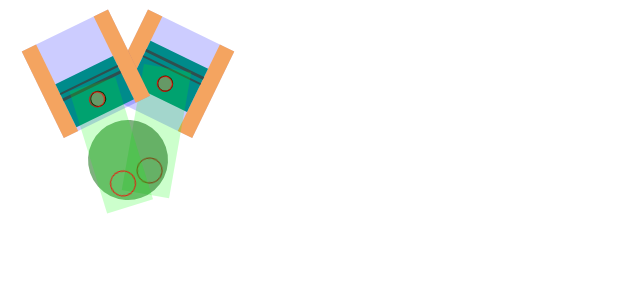
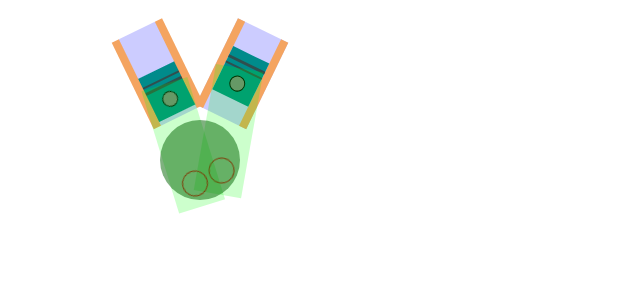
Before and after one commit to todorovski-vasil/react-pistons-animation, a React (Create React App) app: page / in a window 1280 px wide. Shown: the top 300 px of the page, without its empty margins (0-640 px from the left). Built offline with nearby package versions, Linux system fonts and the light colour scheme.

Commit message:
Cylinder bore and angle are configurable.
- the timing gets calculated based on the angle
- a lot of tweaks in the CSS, to make everything less hardcoded
- added style property to overload the defaults and pass the props for
angle and bore

```diff
--- a/src/App.tsx
+++ b/src/App.tsx
@@ -10,26 +10,27 @@ import CrankShaft from './components/CrankShaft/CrankShaft';
 const engineStyle = {
     position: 'absolute' as 'absolute',
     top: '1rem',
-    left: '5rem',
-    width: '18rem',
-    height: '15rem',
+    left: '10rem',
 };
 
+const angle = 52;
+const bore = '2.5rem';
+
+const delay = ((2 / 360) * (180 - angle)).toFixed(3);
+// const delay = ((2 / 360) * (angle + 90)).toFixed(3);     // crossplane WIP
+
 function App() {
-    const delay = ((2 / 360) * (76 + 52)).toFixed(3);
-    // const delay = ((2 / 360) * 180).toFixed(3);
-
     return (
         <div style={engineStyle}>
-            <Cylinder angle={26}>
-                <Piston />
-                <ConRod />
-                <CrankShaft />
-            </Cylinder>
-            <Cylinder angle={-26} offset={`${delay}s`}>
+            <Cylinder angle={angle / 2} width={bore}>
                 <Piston />
                 <ConRod />
             </Cylinder>
+            <Cylinder angle={-(angle / 2)} width={bore} offset={`${delay}s`}>
+                <Piston />
+                <ConRod />
+            </Cylinder>
+            <CrankShaft />
         </div>
     );
 }
--- a/src/components/ConRod/ConRod.module.css
+++ b/src/components/ConRod/ConRod.module.css
@@ -20,11 +20,11 @@
     box-sizing: border-box;
     position: absolute;
     top: 1rem;
-    left: 0.5rem;
+    left: calc((100% - 3rem) / 2);
     width: 3rem;
-    height: 8rem;
+    height: 1rem;
     /* background-color: rgba(255, 0, 0, 0.2); */
-    transform-origin: 1.5rem 8rem;
+    transform-origin: calc(100% / 2) 8rem;
     animation: RotateConRodContainer;
     animation-duration: 2s;
     animation-iteration-count: infinite;
@@ -60,7 +60,7 @@
     width: 3rem;
     height: 8rem;
     background-color: rgba(0, 255, 0, 0.2);
-    transform-origin: 1.5rem 6.5rem;
+    transform-origin: calc(100% / 2) 6.5rem;
     animation: RotateConRod;
     animation-duration: 2s;
     animation-iteration-count: infinite;
@@ -75,7 +75,7 @@
     width: 1rem;
     height: 1rem;
     border-radius: 0.5rem;
-    border-style: solid;
+    /* border-style: solid; */
     border-color: red;
     border-width: 0.1rem;
 }
--- a/src/components/CrankShaft/CrankShaft.module.css
+++ b/src/components/CrankShaft/CrankShaft.module.css
@@ -4,7 +4,7 @@
     width: 5rem;
     height: 5rem;
     border-radius: 2.5rem;
-    left: -0.5rem;
-    top: 3.5rem;
+    left: 0rem;
+    top: 6.5rem;
     background-color: rgb(0, 100, 0, 0.5);
 }
--- a/src/components/Cylinder/Cylinder.module.css
+++ b/src/components/Cylinder/Cylinder.module.css
@@ -1,6 +1,5 @@
 .cylinder {
-    /* transform: rotate(20deg); */
-    transform-origin: 3rem 9rem;
+    transform-origin: calc(100% / 2) 9rem;
     position: absolute;
     display: flex;
     background-color: rgba(0, 0, 255, 0.2);
@@ -8,21 +7,21 @@
 
 .leftWall {
     box-sizing: border-box;
-    width: 1rem;
+    width: 0.5rem;
     height: 6rem;
     background-color: sandybrown;
 }
 
 .workingArea {
     box-sizing: border-box;
-    width: 4rem;
+    width: (100% - 1rem);
     height: 6rem;
     position: relative;
 }
 
 .rightWall {
     box-sizing: border-box;
-    width: 1rem;
+    width: 0.5rem;
     height: 6rem;
     background-color: sandybrown;
 }
--- a/src/components/Cylinder/Cylinder.tsx
+++ b/src/components/Cylinder/Cylinder.tsx
@@ -3,25 +3,48 @@ import React, { ReactElement } from 'react';
 import classes from './Cylinder.module.css';
 
 interface Props {
+    width?: string;
+    left?: string;
     angle: number;
     offset?: string;
     children: Array<ReactElement>;
 }
 
+interface ChildProps {
+    width?: string;
+    left?: string;
+    key: number;
+    offset?: string;
+}
+
+interface CylinderStyle {
+    transform: string;
+    left?: string;
+    width?: string;
+}
+
 function Cylinder(props: Props) {
+    const style: CylinderStyle = { transform: `rotate(${props.angle}deg)` };
+    if (props.width) {
+        style.left = `calc((4rem - ${props.width}) / 2)`;
+    }
+
     return (
-        <div
-            style={{ transform: `rotate(${props.angle}deg)` }}
-            className={classes.cylinder}
-        >
+        <div style={style} className={classes.cylinder}>
             <div className={classes.leftWall} />
             <div className={classes.workingArea}>
-                {props.children.map((child, index) =>
-                    React.cloneElement(child, {
+                {React.Children.map(props.children, (child, index) => {
+                    const childProps: ChildProps = {
                         offset: props.offset,
                         key: index,
-                    })
-                )}
+                    };
+                    // @ts-ignore
+                    if (child.type.name === 'Piston') {
+                        childProps.width = props.width;
+                        childProps.left = props.left;
+                    }
+                    return React.cloneElement(child, childProps);
+                })}
             </div>
             <div className={classes.rightWall} />
         </div>
--- a/src/components/piston/Piston.module.css
+++ b/src/components/piston/Piston.module.css
@@ -17,7 +17,6 @@
 .piston {
     box-sizing: border-box;
     position: relative;
-    width: 4rem;
     height: 3rem;
     background-color: darkcyan;
     animation: PistonPump;
@@ -28,7 +27,7 @@
 .piston > .ring1 {
     position: absolute;
     top: 0.6rem;
-    width: 4rem;
+    width: 100%;
     height: 0.15rem;
     background-color: darkslategrey;
 }
@@ -36,7 +35,7 @@
 .piston > .ring2 {
     position: absolute;
     top: 1rem;
-    width: 4rem;
+    width: 100%;
     height: 0.15rem;
     background-color: darkslategrey;
 }
@@ -44,10 +43,10 @@
 .piston > .conBolt {
     box-sizing: border-box;
     position: absolute;
-    top: 1.5rem;
-    left: 1.5rem;
     width: 1rem;
     height: 1rem;
+    top: 1.5rem;
+    left: calc((100% - 1rem) / 2);
     border-radius: 0.5rem;
     border-color: black;
     border-style: solid;
--- a/src/components/piston/Piston.tsx
+++ b/src/components/piston/Piston.tsx
@@ -3,12 +3,23 @@ import React from 'react';
 import classes from './Piston.module.css';
 
 interface Props {
+    width?: string;
+    left?: string;
     offset?: string;
 }
 
 function Piston(props: Props) {
+    const customStyle = {
+        width: props.width ? props.width : '4rem',
+    };
+
+    const customAnimation = {
+        animationDelay: props.offset,
+    };
+
     const pistonStyle = {
-        animationDelay: props.offset,
+        ...customStyle,
+        ...customAnimation,
     };
 
     return (
```
